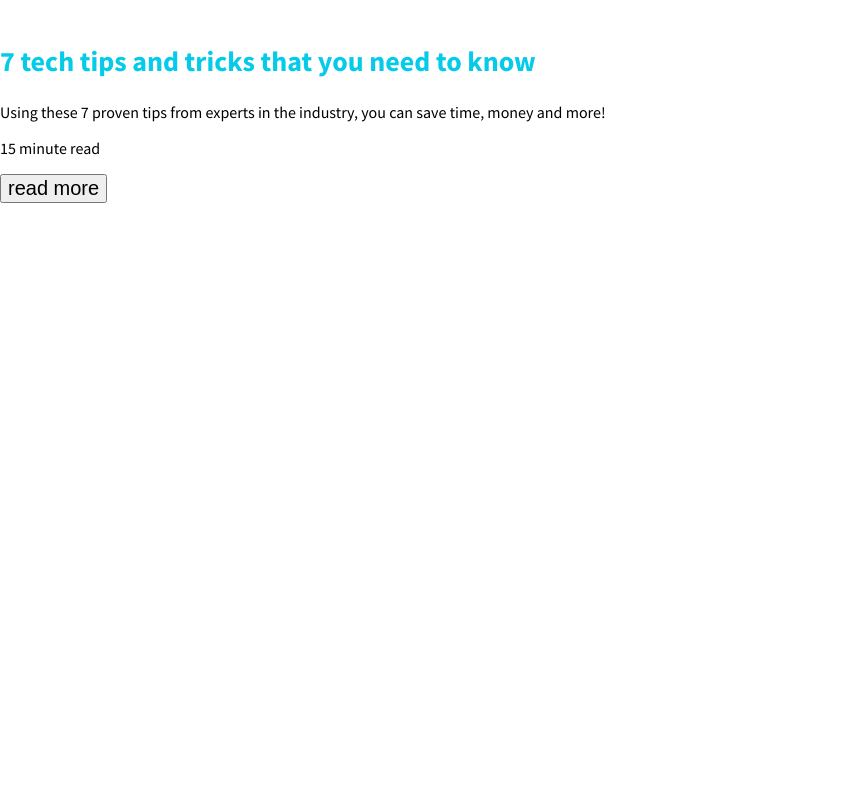
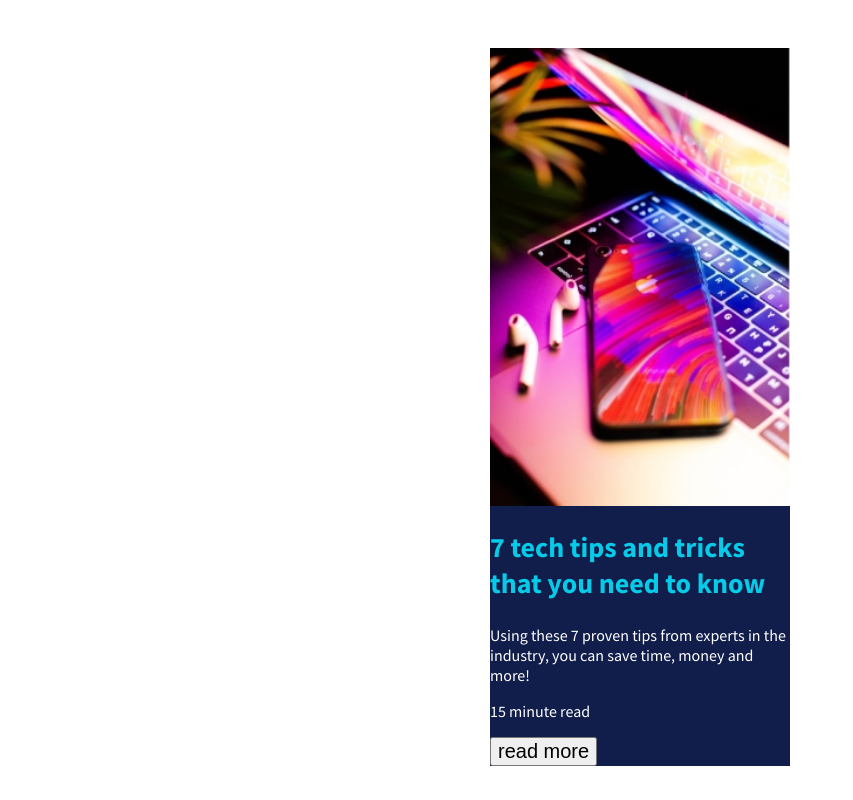
Before and after one commit to zowieerickson/card_component_zowie, a plain HTML site: page index.html in a window 1280 px wide. Shown: the whole page, without its empty margins (0-853 px from the left). Drawn offline with Linux system fonts and the light colour scheme; a web font is replaced by a local one.

Commit message:
card now positioned as own component center screen, added image to card

```diff
--- a/index.css
+++ b/index.css
@@ -4,9 +4,11 @@
 
 body {
     margin: 0;
-    padding: 0;
+    padding: 3em;
     font-family: 'Source Sans Pro', sans-serif;
     font-size: 16px;
+    color: #fff;
+    height: 100vh;
 }
 
 h1, h2, h3, h4, h5, h6 {
@@ -21,3 +23,26 @@ h2 {
 .btn {
     font-size: 20px;
 }
+
+.card-container {
+    display: flex;
+    justify-content: center;
+    /* align-items: center; */
+    margin: 0 auto;
+    max-width: 300px;
+}
+
+.card {
+    display: flex;
+    flex-direction: column;
+}
+
+.card > img {
+    /* width: 100%; */
+    object-fit: contain;
+}
+
+.card-inner {
+    background: #111d4a;
+    flex-grow: 1;
+}
--- a/index.html
+++ b/index.html
@@ -13,7 +13,7 @@
 <body>
     <section class="card-container">
         <div class="card">
-            <img src="" alt="">
+            <img src="img/tech.jpg" alt="">
             <div class="card-inner">
                 <div>
                     <h2>7 tech tips and tricks that you need to know</h2>
```
